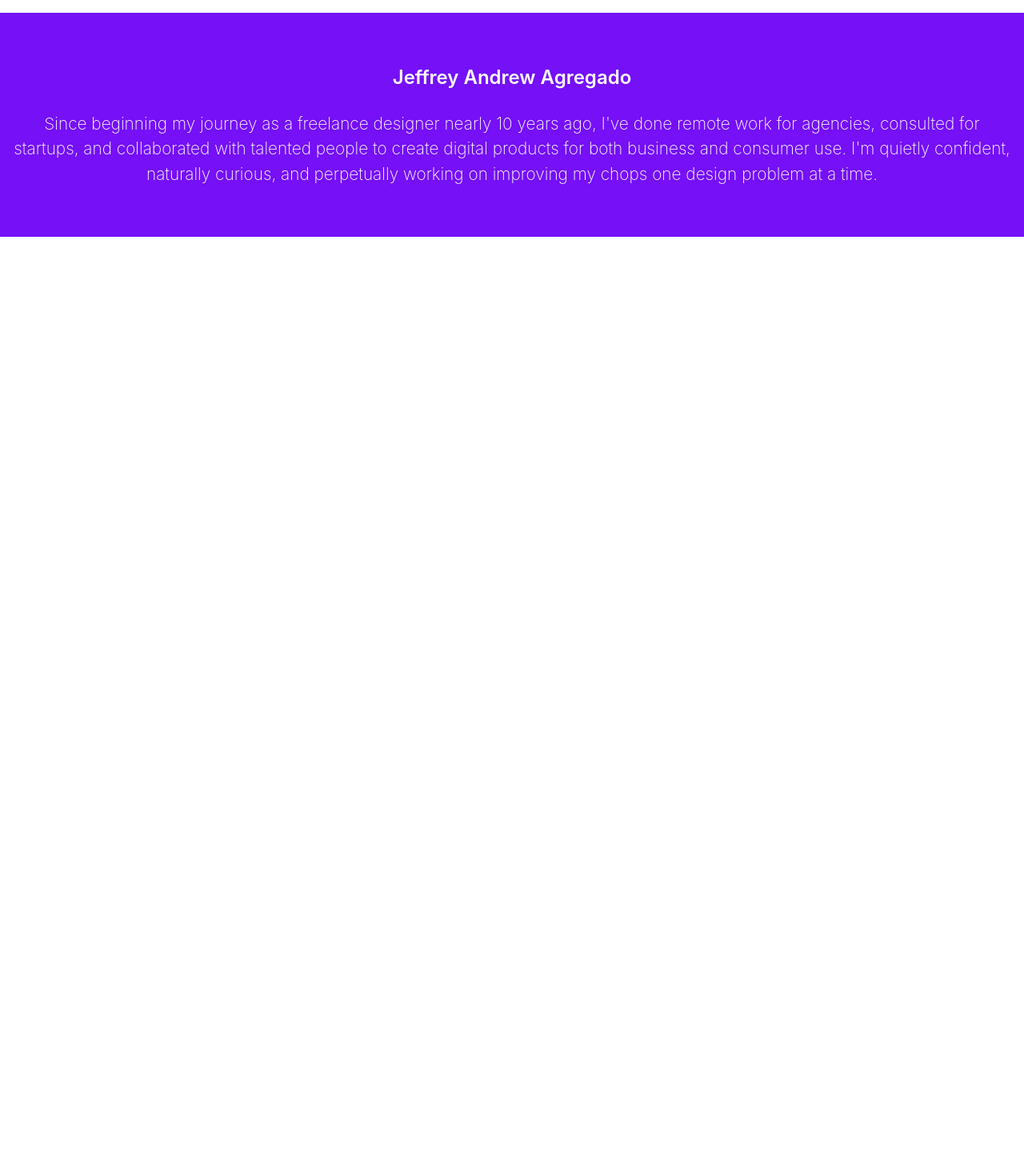
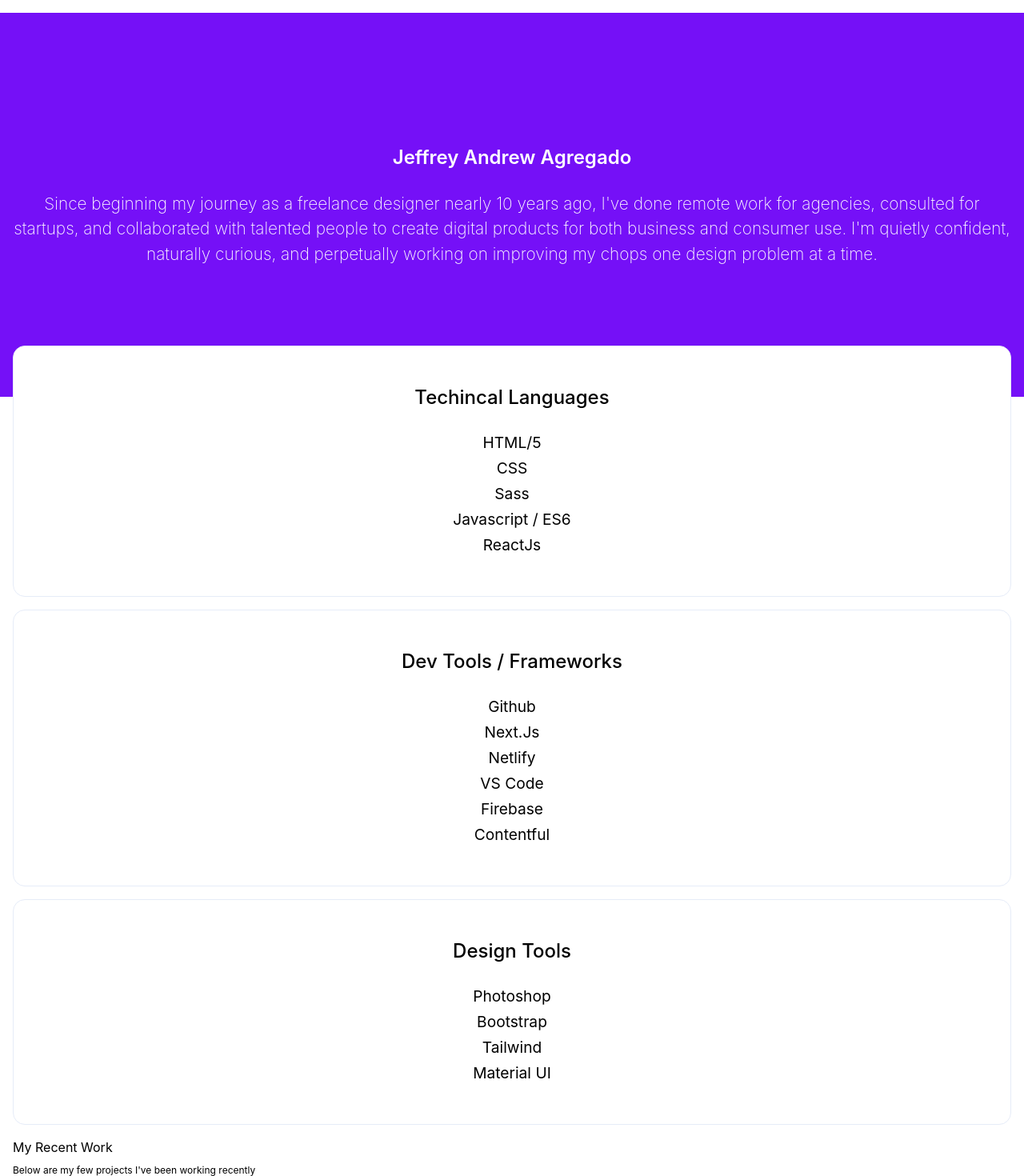
Before and after one commit to jeffagregado/portfoliov2, a Next.js app: page / in a window 1280 px wide. Shown: the part 790-2260 px from the top of the page at 80% size. Before the commit the page ends 1086 px from the top, so only its background shows below. Built offline with nearby package versions, Linux system fonts and the light colour scheme.

Commit message:
updated styles & added section

```diff
--- /dev/null
+++ b/components/Card.tsx
@@ -0,0 +1,10 @@
+import cardStyle from '../styles/Card.module.scss'
+import {Props} from '../interfaces/index'
+
+export const Card = ({children} : Props) => {
+    return (
+        <div className={cardStyle.card}>
+            {children}
+        </div>
+     );
+}
--- a/components/Container.tsx
+++ b/components/Container.tsx
@@ -3,7 +3,7 @@ import { Props } from '../interfaces/index'
 
 export const Container = ({ children, className, id }: Props) => {
   return (
-    <div id={id} className={`container ${className}`}>
+    <div id={id} className={`container ${className ? className : ''}`}>
       {children}
     </div>
   )
--- a/components/Nav.tsx
+++ b/components/Nav.tsx
@@ -19,8 +19,13 @@ export const Nav = () => {
       link: '#',
     },
     {
-      id: 'portfolio',
-      name: 'Portfolio',
+      id: 'projects',
+      name: 'Projects',
+      link: '#',
+    },
+    {
+      id: 'resume',
+      name: 'My Resume',
       link: '#',
     },
   ]
@@ -31,9 +36,9 @@ export const Nav = () => {
   return (
     <Container id="home">
       <nav className={navStyle.navMain}>
-        <div>
+        <div className={navStyle.logo}>
           <Link href="/">
-            <a className={navStyle.logo}>Logo</a>
+            <a>Logo</a>
           </Link>
           <NavBurger onClick={handleNavCollapsed} />
         </div>
--- a/pages/index.tsx
+++ b/pages/index.tsx
@@ -1,17 +1,18 @@
+import { Card } from '../components/Card'
 import { Container } from '../components/Container'
 import sectionStyle from '../styles/Section.module.scss'
 
 export default function Home() {
   return (
     <>
-      <Container className={sectionStyle.sectHome}>
-        <div className={sectionStyle['sectHome-hero']}>
+      <Container className={`${sectionStyle.section} ${sectionStyle.sectHome}`}>
+        <section className={sectionStyle['sectHome-hero']}>
           <h1>Front-End Web Developer</h1>
           <p>Creating clean and simple website. Coding with passion</p>
-        </div>
+        </section>
       </Container>
 
-      <div className={sectionStyle.sectIntro}>
+      <section className={`${sectionStyle.section} ${sectionStyle.sectIntro}`}>
         <Container className={sectionStyle['sectIntro-intro']}>
           <div>
             <h1>Jeffrey Andrew Agregado</h1>
@@ -25,7 +26,62 @@ export default function Home() {
             </p>
           </div>
         </Container>
-      </div>
+      </section>
+
+      <section
+        id="skills"
+        className={`${sectionStyle.section} ${sectionStyle.sectSkills}`}
+      >
+        <Container>
+          <div className={`${sectionStyle.skills}`}>
+            <Card>
+              <div>
+                <h1>Techincal Languages</h1>
+                <ul>
+                  <li>HTML/5</li>
+                  <li>CSS</li>
+                  <li>Sass</li>
+                  <li>Javascript / ES6</li>
+                  <li>ReactJs</li>
+                </ul>
+              </div>
+            </Card>
+            <Card>
+              <div>
+                <h1>Dev Tools / Frameworks</h1>
+                <ul>
+                  <li>Github</li>
+                  <li>Next.Js</li>
+                  <li>Netlify</li>
+                  <li>VS Code</li>
+                  <li>Firebase</li>
+                  <li>Contentful</li>
+                </ul>
+              </div>
+            </Card>
+            <Card>
+              <div>
+                <h1>Design Tools</h1>
+                <ul>
+                  <li>Photoshop</li>
+                  <li>Bootstrap</li>
+                  <li>Tailwind</li>
+                  <li>Material UI</li>
+                </ul>
+              </div>
+            </Card>
+          </div>
+        </Container>
+      </section>
+
+      <section>
+        <Container>
+          <div>
+            <h1>My Recent Work</h1>
+            <sub>Below are my few projects I've been working recently</sub>
+          </div>
+        </Container>
+      </section>
     </>
   )
 }
--- /dev/null
+++ b/styles/Card.module.scss
@@ -0,0 +1,26 @@
+@import './Utilities/mixins';
+
+.card {
+  display: flex;
+  flex-direction: column;
+  text-align: center;
+  align-items: center;
+  padding: 2em;
+  border: 1px solid #e6ecf8;
+  background-color: white;
+  line-height: 2em;
+  border-radius: 15px;
+
+  div {
+    padding: 1em;
+  }
+
+  & > div > h1 {
+    @include font($fontTitle, 500);
+    margin-bottom: 1em;
+  }
+
+  & > div > ul > li {
+    @include font(1.2rem);
+  }
+}
--- a/styles/Nav.module.scss
+++ b/styles/Nav.module.scss
@@ -11,14 +11,13 @@
     justify-content: space-between;
   }
 
-  & > div {
+  & > .logo {
+    @include font(2rem, 600);
     display: flex;
     justify-content: space-between;
-  }
-
-  .logo {
-      @include font(2rem, 600);
+    align-items: center;
     color: $primary;
+    flex-grow: 1;
   }
 
   .nav-list {
@@ -68,9 +67,9 @@
     @screen md {
       display: flex;
       flex-direction: row;
+      flex-grow: 1;
 
       li {
-        margin-left: 1.5rem;
         &:last-child {
           box-shadow: none;
         }
--- a/styles/Section.module.scss
+++ b/styles/Section.module.scss
@@ -1,11 +1,15 @@
 @import './Utilities/mixins';
 
-.sectHome {
+.section {
   display: flex;
-  flex-direction: column;
   justify-content: center;
   align-items: center;
+  margin-bottom: 1em;
+
+  &.sectHome {
+    flex-direction: column;
     height: 85vh;
+    margin-bottom: 0;
 
     .sectHome-hero {
       text-align: center;
@@ -15,17 +19,18 @@
       }
 
       & > p {
-      @include font(1.5rem);
+        @include font($fontSub);
       }
     }
   }
 
-.sectIntro {
-  min-height: 35vh;
+  &.sectIntro {
+    min-height: 60vh;
     background-color: $primary;
-  display: flex;
-  align-items: center;
-  justify-content: center;
+
+    @screen md {
+      min-height: 50vh;
+    }
 
     .sectIntro-intro {
       text-align: center;
@@ -54,3 +59,23 @@
       }
     }
   }
+
+  &.sectSkills {
+    margin-top: -5em;
+
+    .skills {
+      display: flex;
+      justify-content: center;
+      flex-wrap: wrap;
+      gap: 1em;
+
+      & > * {
+        flex: 1 1 100%;
+
+        @screen md {
+          flex: 0 0 25em;
+        }
+      }
+    }
+  }
+}
--- a/styles/Utilities/_variables.scss
+++ b/styles/Utilities/_variables.scss
@@ -1,5 +1,20 @@
-$primary: #7510F7;
+$primary: #7510f7;
 
 // fonts
 $fontTitle: 1.5rem;
+$fontSub: 1.5rem;
 $fontPara: 1rem;
+
+/* .even-columns {
+  display: flex;
+  gap: 1em;
+}
+
+.grid-ish {
+  display: flex;
+  flex-wrap: wrap;
+
+  & > * {
+    flex: 1 1 10em;
+  }
+} */
```
Lines whose indentation alone changed are shown as unchanged.
